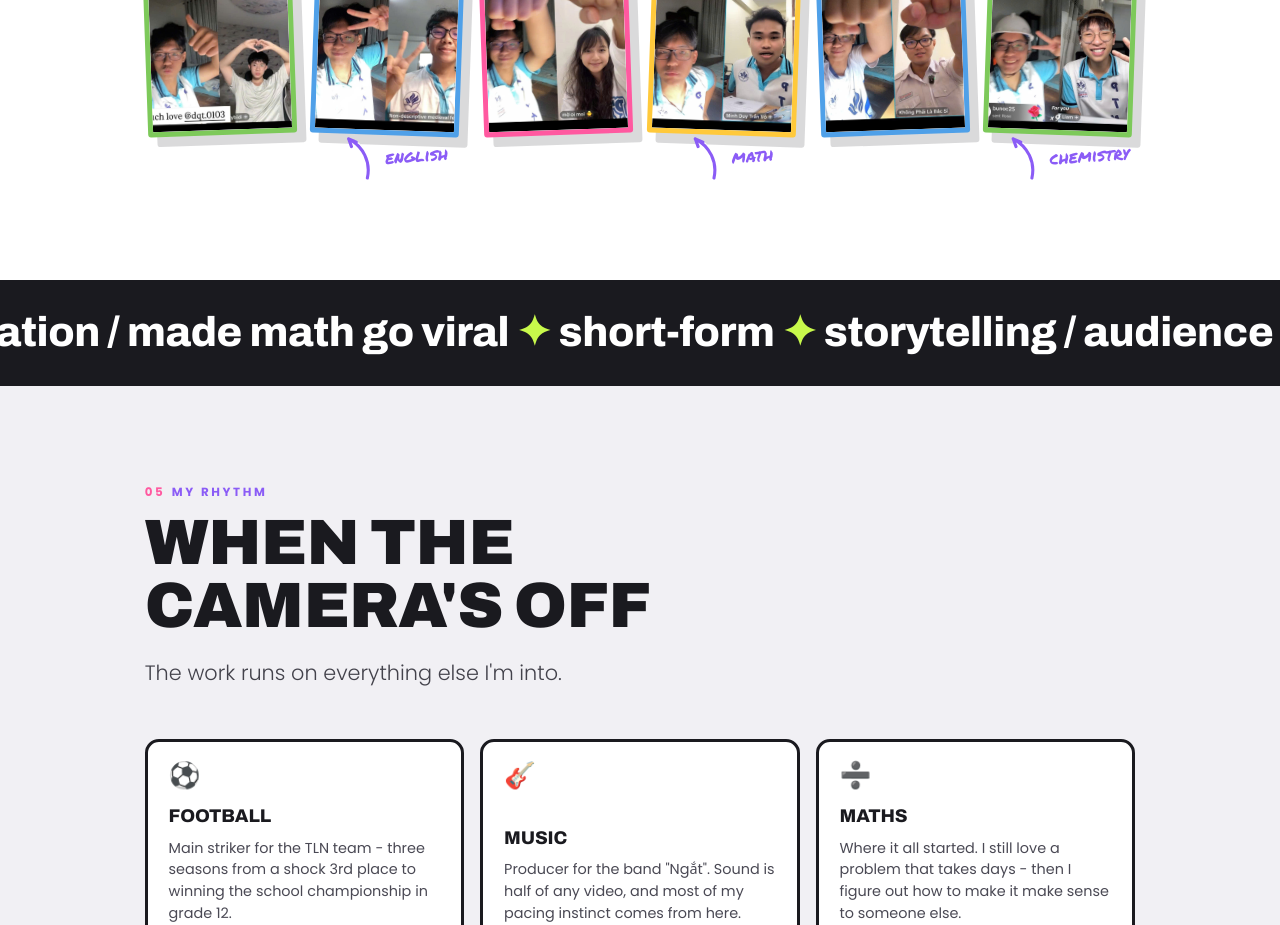
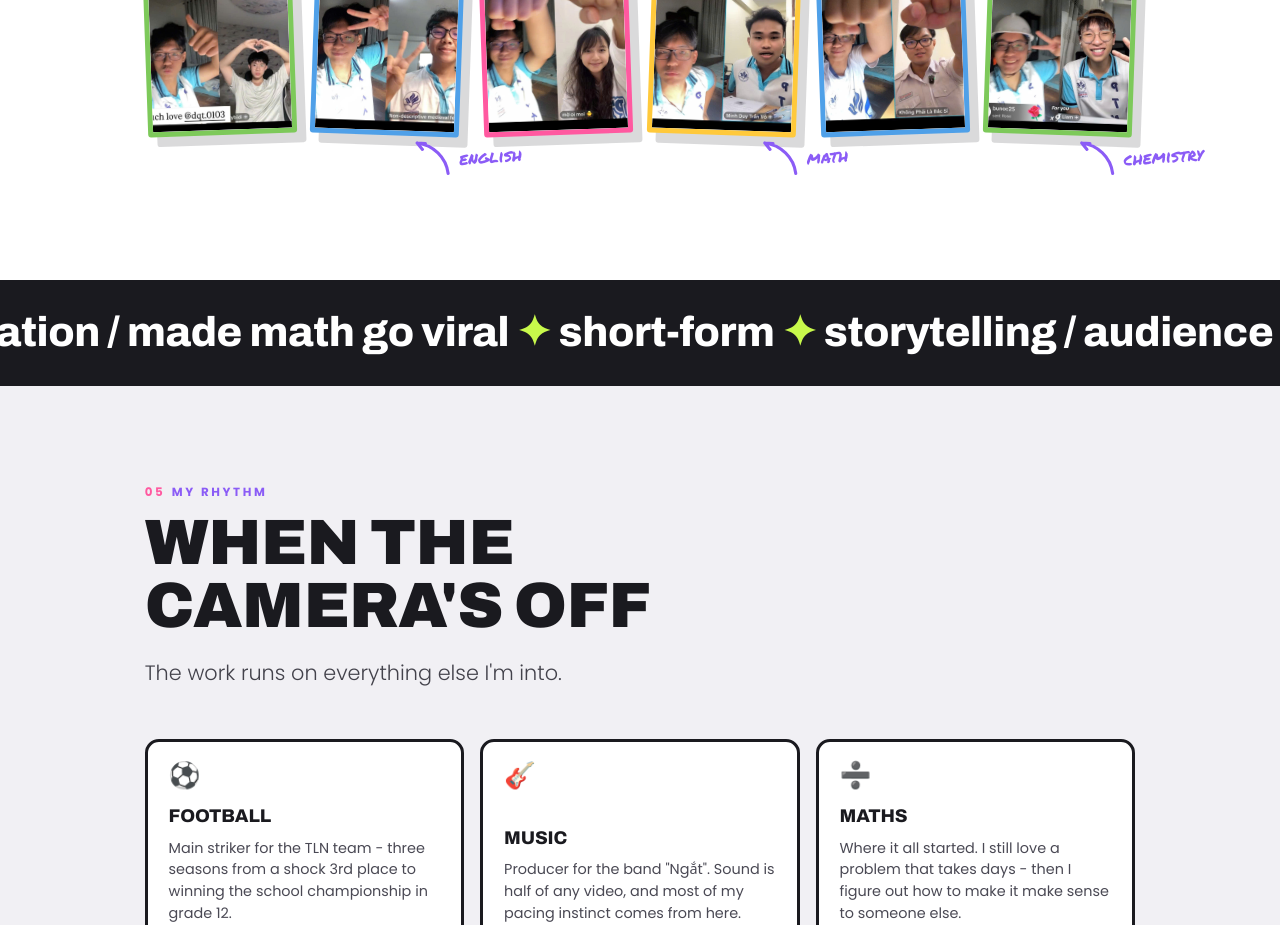
Before and after one commit to Quoocode/Tri-Portfolio, a React (Vite) app: page / in a window 1280 px wide. Shown: the part 11020-11945 px from the top of the page. Built offline with nearby package versions, Linux system fonts and the light colour scheme.

Commit message:
fix arraow

```diff
--- a/src/index.css
+++ b/src/index.css
@@ -2256,14 +2256,14 @@ html.lenis, html.lenis body {
 }
 
 .community-note-bottom {
-  bottom: -2.5rem;
-  left: 50%;
+  bottom: -2.55rem;
+  left: 100%;
   transform: translateX(-50%);
   flex-direction: row-reverse;
 }
 
 .community-note-bottom .community-note-arrow {
-  transform: scaleX(-1) rotate(-92deg);
+  transform: scaleX(-1) rotate(-72deg);
   transform-origin: center;
 }
 
```
Also changed, not shown: public/images/cert-ielts.webp, public/images/moment-4.webp.
